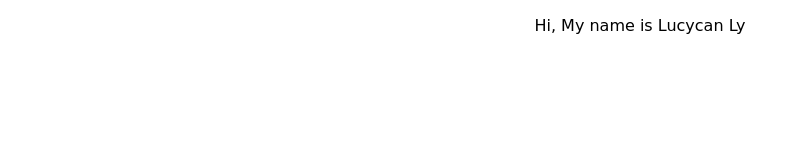
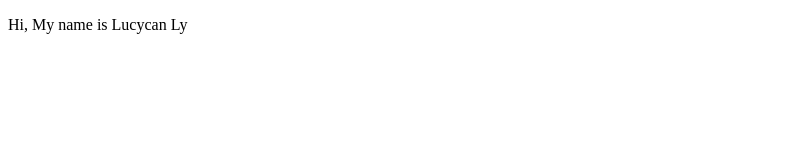
Before and after one commit to looSeeCan2/AboutMe, a plain HTML site: page index.html in a window 1280 px wide. Shown: the whole page, without its empty margins (0-798 px from the left). Drawn offline with Linux system fonts and the light colour scheme.

Commit message:
Hack-a-thon Day 1
Ok this is what was done on day one. I reverted back to this and committed it to show what was done on day one

```diff
--- a/index.css
+++ /dev/null
@@ -1,20 +0,0 @@
-html body {
-  height: 100%;
-  margin: 0;
-  font-family: cursive;
-}
-
-header,
-main,
-footer {
-  text-align: center;
-  display: flex;
-  flex-direction: column;
-  justify-content: center;
-  align-items: center;
-  height: 100%;
-}
-
-/* img {
-  width: 20%;
-} */
--- a/index.html
+++ b/index.html
@@ -4,7 +4,7 @@
     <meta charset="UTF-8" />
     <meta http-equiv="X-UA-Compatible" content="IE=edge" />
     <meta name="viewport" content="width=device-width, initial-scale=1.0" />
-    <link rel="stylesheet" href="./index.css" />
+
     <title>About Me</title>
   </head>
   <body>
@@ -12,11 +12,8 @@
       <p>Hi, My name is Lucycan Ly</p>
     </header>
 
-    <main>
-    </imain>
+    <main></main>
 
-    <footer>
-
-    </footer>
+    <footer></footer>
   </body>
 </html>
```
